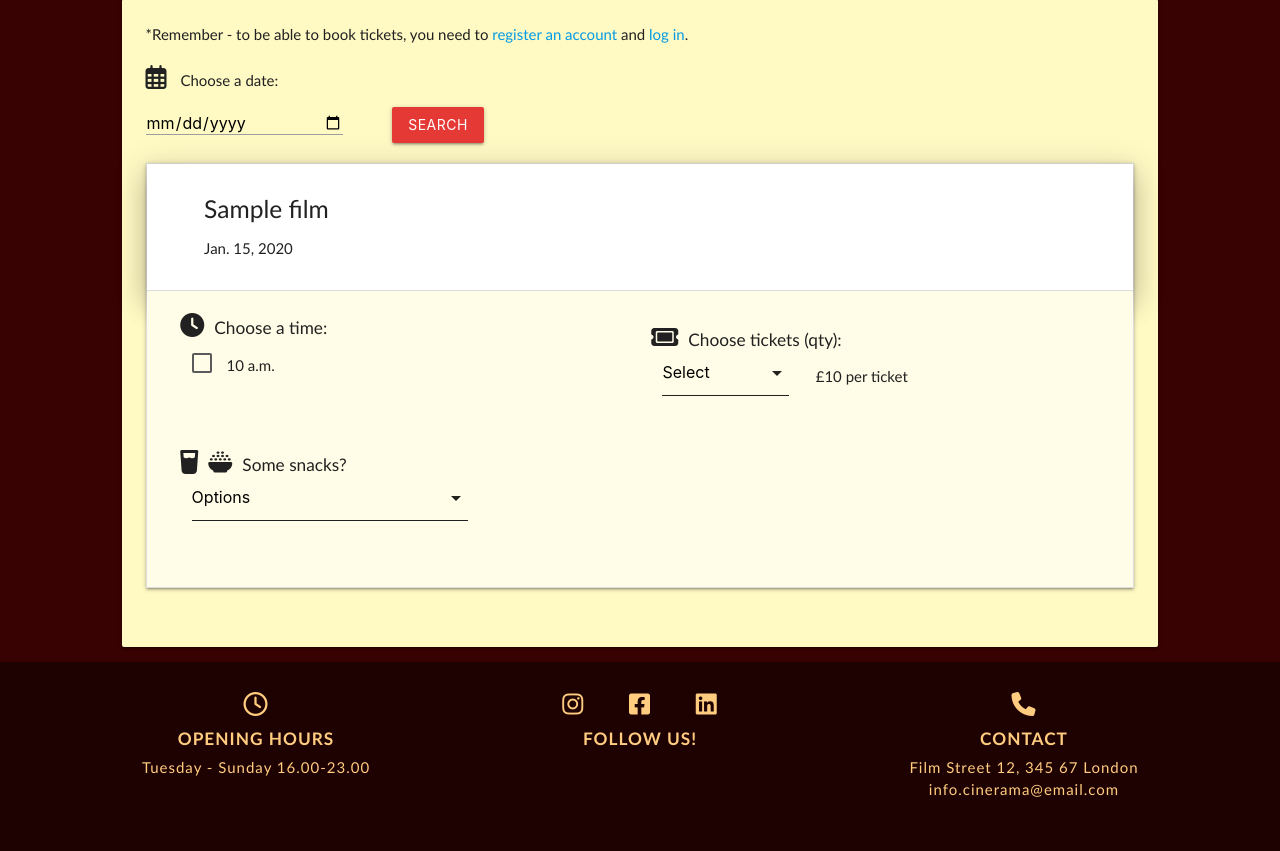
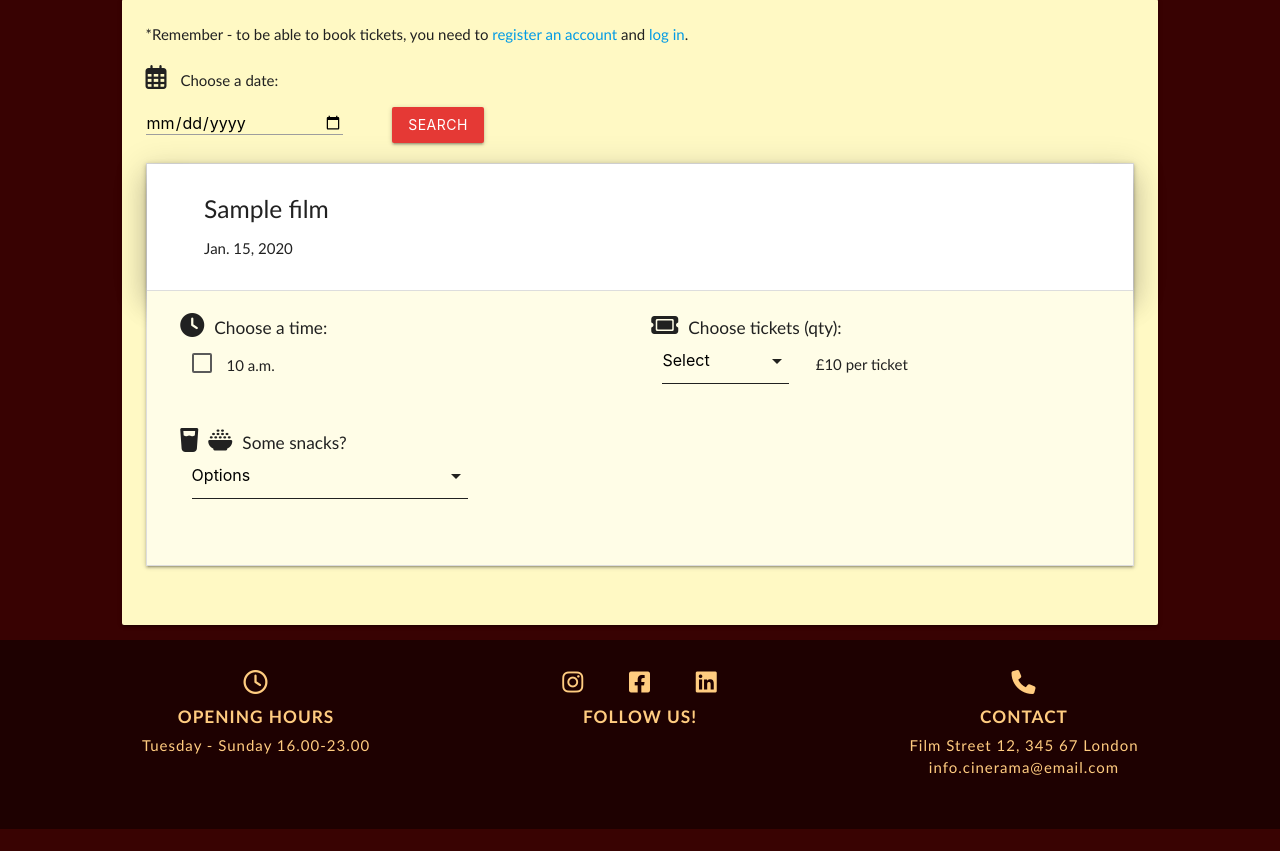
Before and after one commit to sarasm93/cinerama-cinema, a Django app: page /booking in a window 1280 px wide, after a click that opens the changed part. Shown: the part 236-1087 px from the top of the page. After the commit the page ends 1065 px from the top, so only its background shows below. Run offline with Django 3.2, Linux system fonts and the light colour scheme; tables that the repository leaves empty hold one stand-in row (values such as "Sample post"); some libraries are stand-ins or nearby versions.

Commit message:
Add styling to booking choices

```diff
--- a/static/css/style.css
+++ b/static/css/style.css
@@ -270,6 +270,7 @@
 
 .choice-header {
     margin-bottom: 0;
+    margin-top: 0;
 }
 
 .input-field {
--- a/templates/booking.html
+++ b/templates/booking.html
@@ -53,7 +53,7 @@
                                 <div class="col s12 l6">
                                     <h6 class="choice-header"><i class="fa-solid fa-ticket booking-form-icon"></i>Choose
                                         tickets (qty):</h6>
-                                    <div class="input-field col s12 m4">
+                                    <div class="input-field col s6 m4">
                                         <select>
                                             <option value="" disabled selected>Select</option>
                                             <option value="1">1</option>
```
